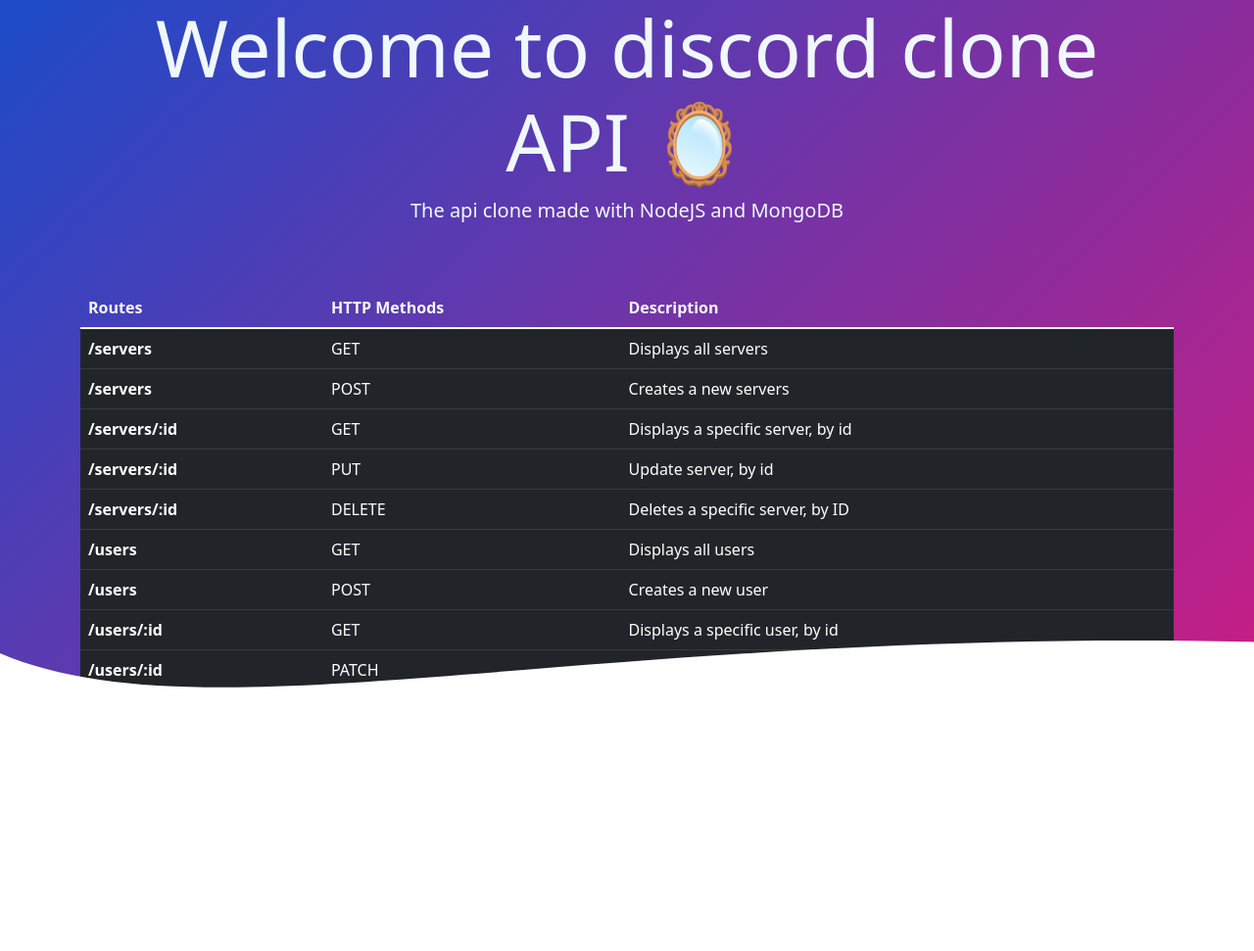
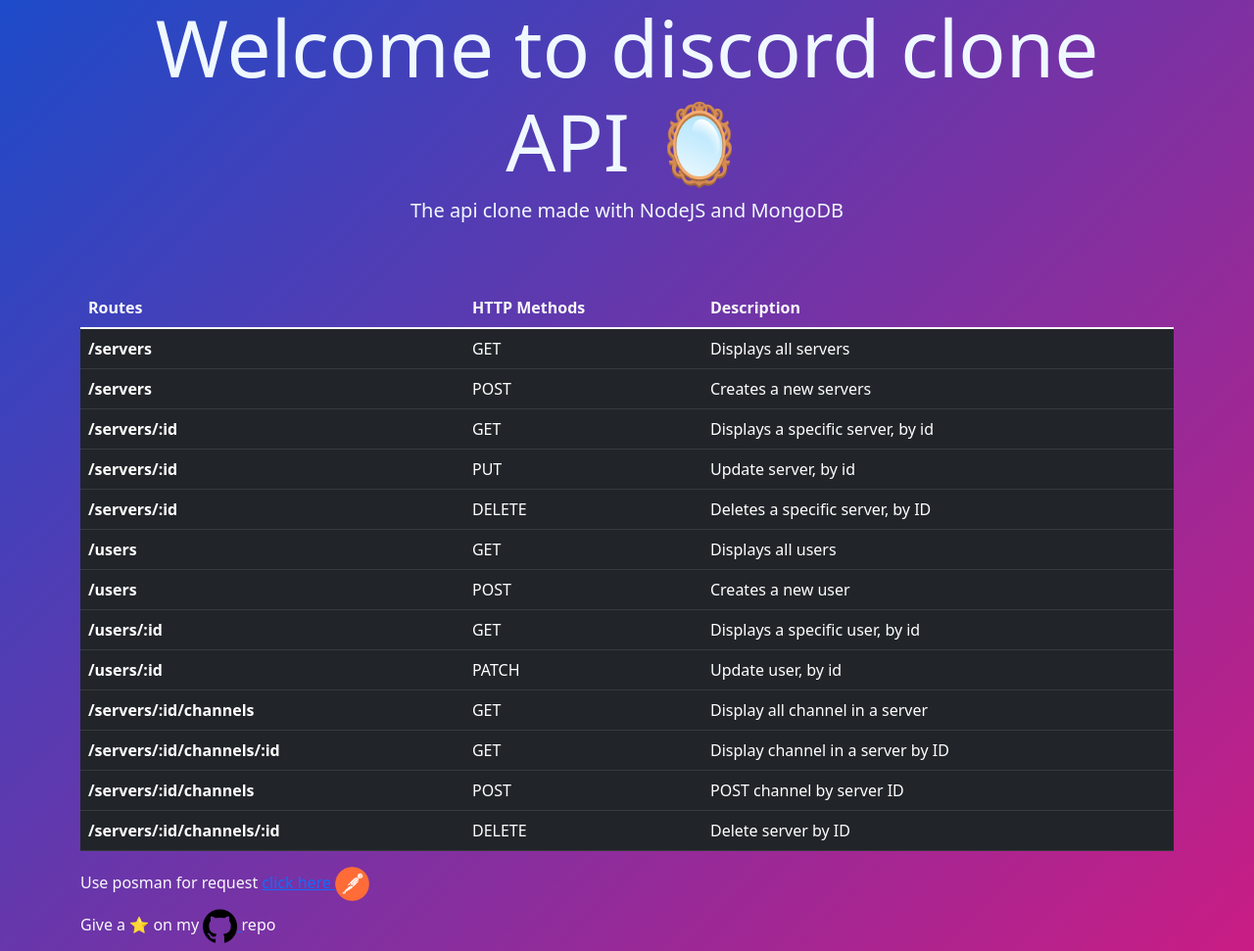
Before and after one commit to AnthonY-Dole/DiscordCLoneAPI-NODEJS, a website: page index.html in a window 1280 px wide. Shown: the whole page at 98% size. Before the commit the page ends 800 px from the top, so only its background shows below. Drawn offline with nearby package versions, Linux system fonts and the light colour scheme.

Commit message:
add channel model with GET and delete by ID

```diff
--- a/index.html
+++ b/index.html
@@ -11,24 +11,6 @@
     <title>DISCORD CLONE API 🪞</title>
   </head>
   <body>
-    <div class="wave">
-
-        <svg width="100%" height="200px" fill="none" version="1.1"
-         xmlns="http://www.w3.org/2000/svg">
-          <path
-            fill="white"
-            d="
-              M0 67
-              C 273,183
-                822,-41
-                1920.01,106
-              V 359
-              H 0
-              V 67
-              Z">
-          </path>
-        </svg>
-      </div>
       <div id="container">
         <div class="container text-center">
             <div class="jumbotron jumbotron-fluid">
@@ -101,6 +83,26 @@
                 <td>PATCH</td>
                 <td>Update user, by id</td>
               </tr>
+              <tr class="table-dark">
+                <th scope="row">/servers/:id/channels</th>
+                <td>GET</td>
+                <td>Display all channel in a server </td>
+              </tr>
+              <tr class="table-dark">
+                <th scope="row">/servers/:id/channels/:id</th>
+                <td>GET</td>
+                <td>Display channel in a server by ID</td>
+              </tr>
+              <tr class="table-dark">
+                <th scope="row">/servers/:id/channels</th>
+                <td>POST</td>
+                <td>POST channel by server ID</td>
+              </tr>
+              <tr class="table-dark">
+                <th scope="row">/servers/:id/channels/:id</th>
+                <td>DELETE</td>
+                <td>Delete server by ID</td>
+              </tr>
 
             </tbody>
           </table>
--- a/public/style.css
+++ b/public/style.css
@@ -1,25 +1,5 @@
 body{
-    height: 100%;
-    margin: 0;
     background: linear-gradient(135deg, hsla(224, 75%, 45%, 1) 0%, hsla(324, 75%, 45%, 1) 100%);
-  }
-  div.wave{
-    width: 100%;
-    bottom: 0;
-    position: absolute;
-    z-index: 99;
-  }
-
-  .wave svg{
-    position: absolute;
-    width: 100%;
-    bottom: 0;
-    left: 0;
-  }
-
-  #container {
-      position: relative;
-      height: 90vh;
   }
 
 .jumbotron{
--- a/routes/serverRoutes.js
+++ b/routes/serverRoutes.js
@@ -17,6 +17,8 @@
 //CHANNEL
 router.get('/servers/:id/channels', serverController.getAllChannels);
 router.post('/servers/:id/channels', upload.none(), serverController.newChannel);
+router.get('/servers/:id/channels/:id', serverController.getOneChannel);
+router.delete('/servers/:id/channels/:id', serverController.deleteOneChannel);
 
 
 module.exports = router; // export to use in server.js
```
Also changed, not shown: controllers/serverControllers.js (+29 -1 lines).
